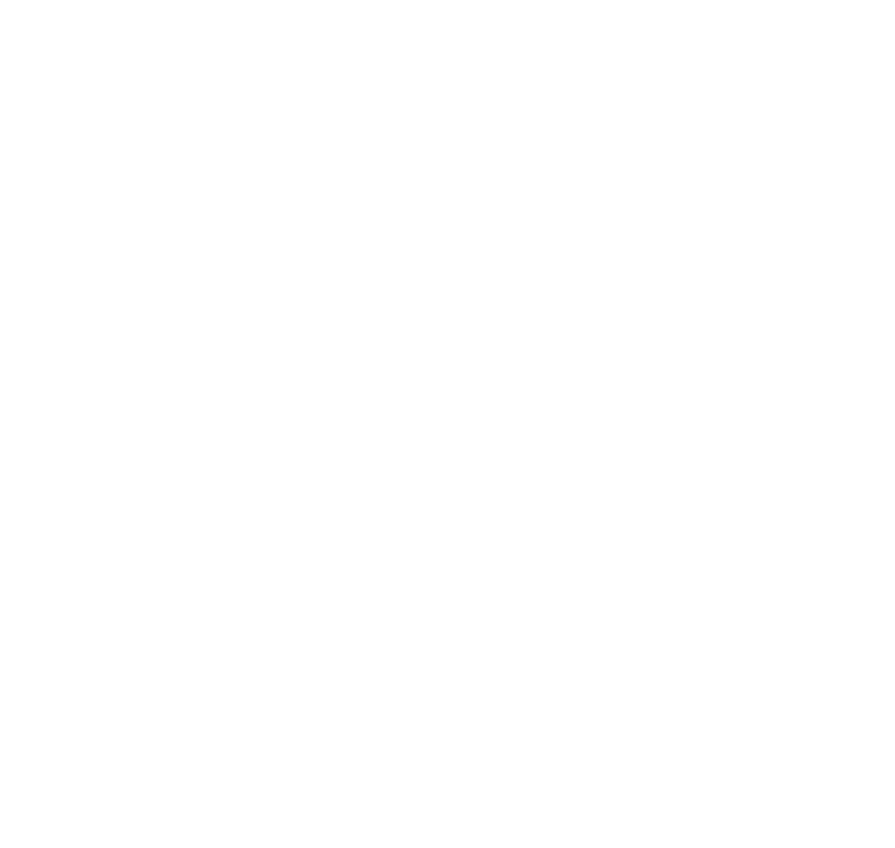
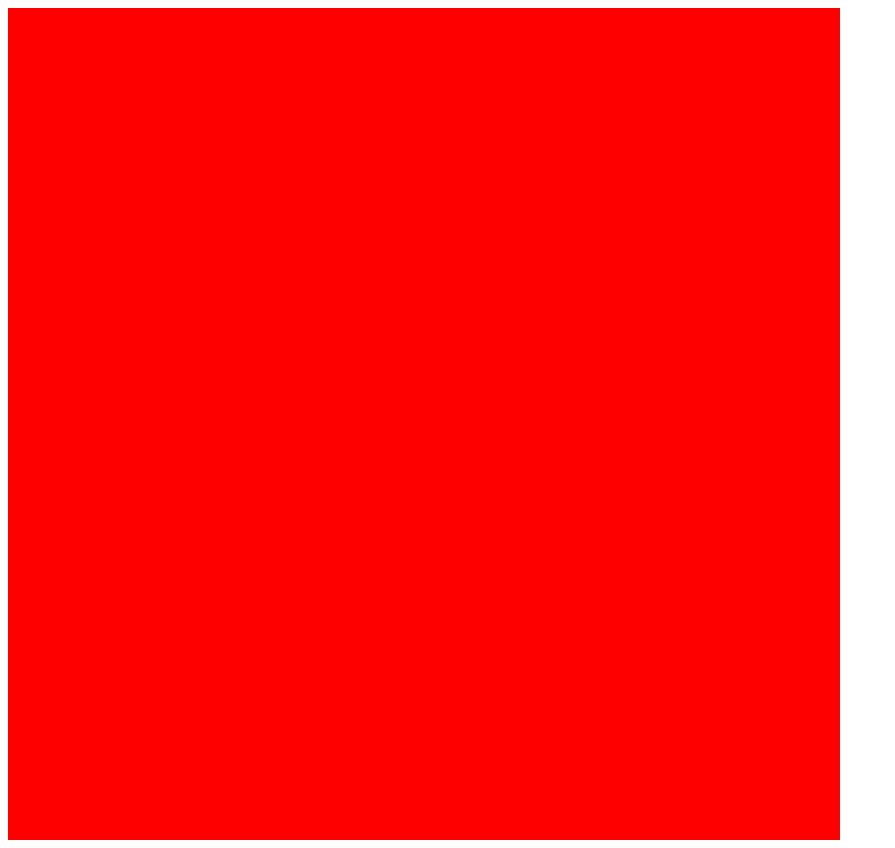
Before and after one commit to Sprite-MD/odin-sketch, a plain HTML site: page index.html in a window 1280 px wide. Shown: the whole page, without its empty margins (0-895 px from the left). Before the commit the page ends 800 px from the top, so only its background shows below. Drawn offline with Linux system fonts and the light colour scheme.

Commit message:
fixed grid visibility problem

```diff
--- a/index.html
+++ b/index.html
@@ -4,7 +4,7 @@
     <head>
         <title> Etch A Sketch </title>
         <meta charset = "UTF-8">
-        <link rel="stylesheets" href="styles.css" />
+        <link rel="stylesheet" href="styles.css" />
     </head>
 
     <body>
--- a/styles.css
+++ b/styles.css
@@ -1,13 +1,13 @@
+.container{
+    display: flex;
+}
 .col_grid{
-    height: 100px;
-    width: 100px;
-    border: 10px red;
-    background-color: blue;
     flex: 1;
+    height: 50px;
+    width: 50px;
+    border: 1px solid red;
 }
 
 .row_grid{
-    border: 10px red;
-    height: 100px;
-    width: 100px;
+    background: red;
 }
```
